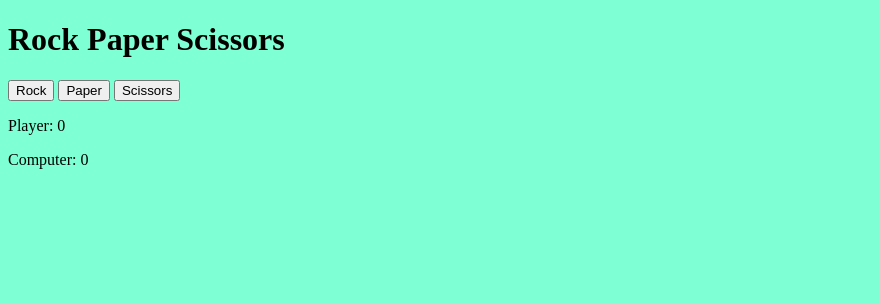
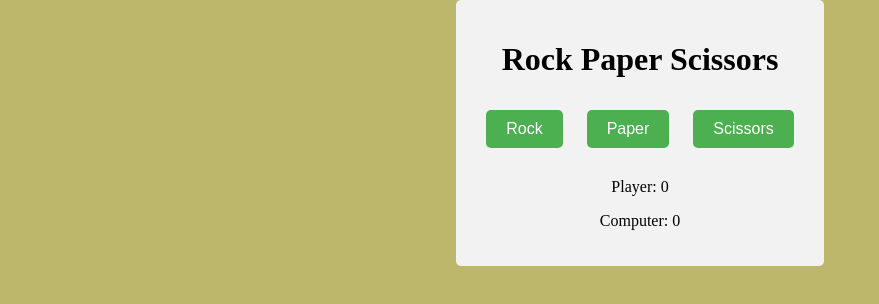
Before and after one commit to Sachin1785/rock-game, a plain HTML site: page index.html in a window 1280 px wide. Shown: the whole page, without its empty margins (0-879 px from the left). Drawn offline with Linux system fonts and the light colour scheme.

Commit message:
modifiied style.css

```diff
--- a/style.css
+++ b/style.css
@@ -1,10 +1,42 @@
-body{
-    background-color: aquamarine;
+*{
+/* border: 1px solid red; */
 }
 
-#first{
-    color: red;
-    font-style: italic;
-    font-weight: bold;
-    text-decoration: underline;
+
+body {
+text-align: center;
+background-color: darkkhaki;
+justify-content: center;
+align-items: center;
+display: flex;
+margin: 0px;
 }
+
+.container {
+max-width: 400px;
+padding: 20px;
+background-color: #f2f2f2;
+border-radius: 5px;
+}
+
+.choices button {
+padding: 10px 20px;
+font-size: 16px;
+margin: 10px;
+background-color: #4CAF50;
+color: white;
+border: none;
+cursor: pointer;
+border-radius: 5px;
+}
+
+#result {
+font-size: 24px;
+font-weight: bold;
+margin: 20px 0;
+}
+
+#score {
+margin-top: 20px;
+/* font-size: 18px; */
+}
```
